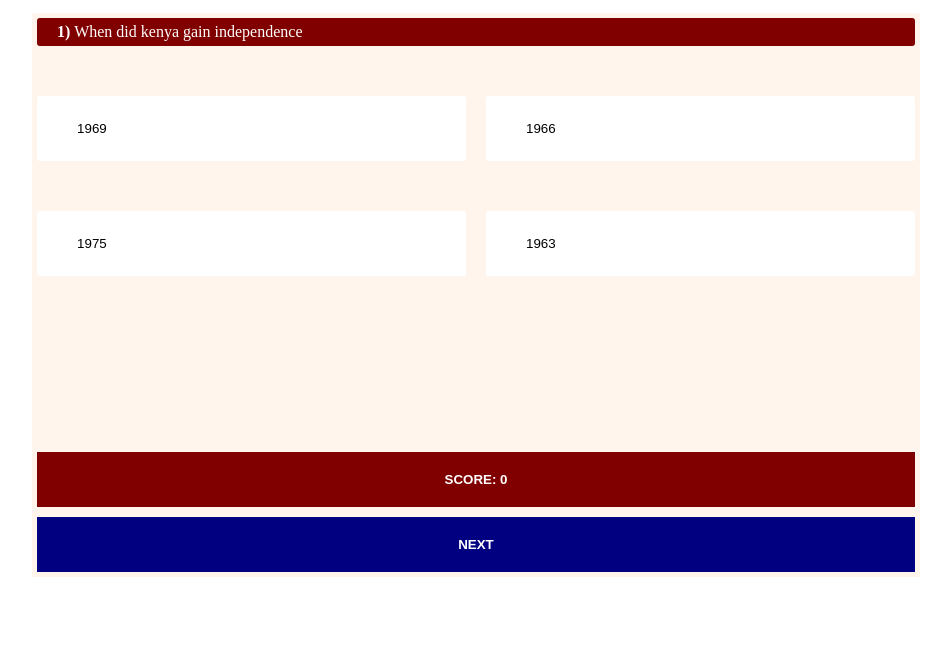
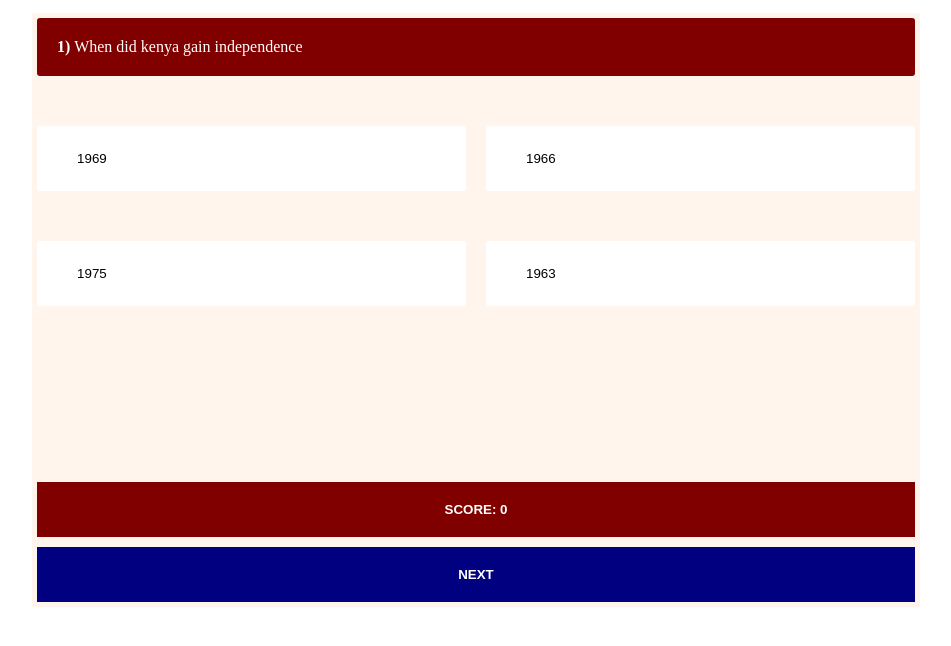
Before and after one commit to emedee/startng-task4, a plain HTML site: page index.html in a window 1280 px wide. Shown: the whole page, without its empty margins (164-1115 px from the left). Drawn offline with Linux system fonts and the light colour scheme.

Commit message:
responsiveness

```diff
--- a/style.css
+++ b/style.css
@@ -117,7 +117,7 @@
     background: maroon;
     color: white;
     border-radius: 3px;
-    padding: 5px 20px;
+    padding: 20px;
 }
 .btn{
     text-align: center;
```
